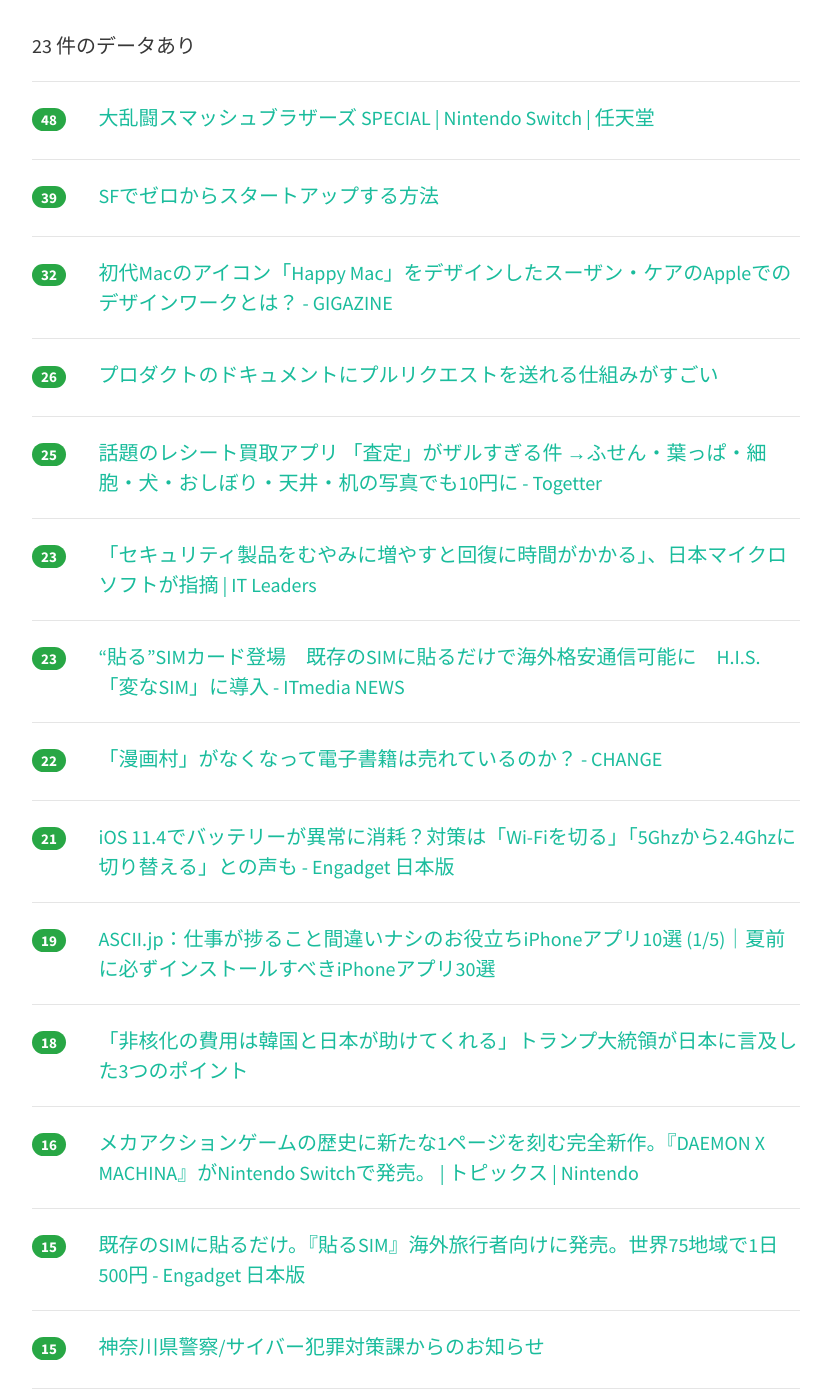
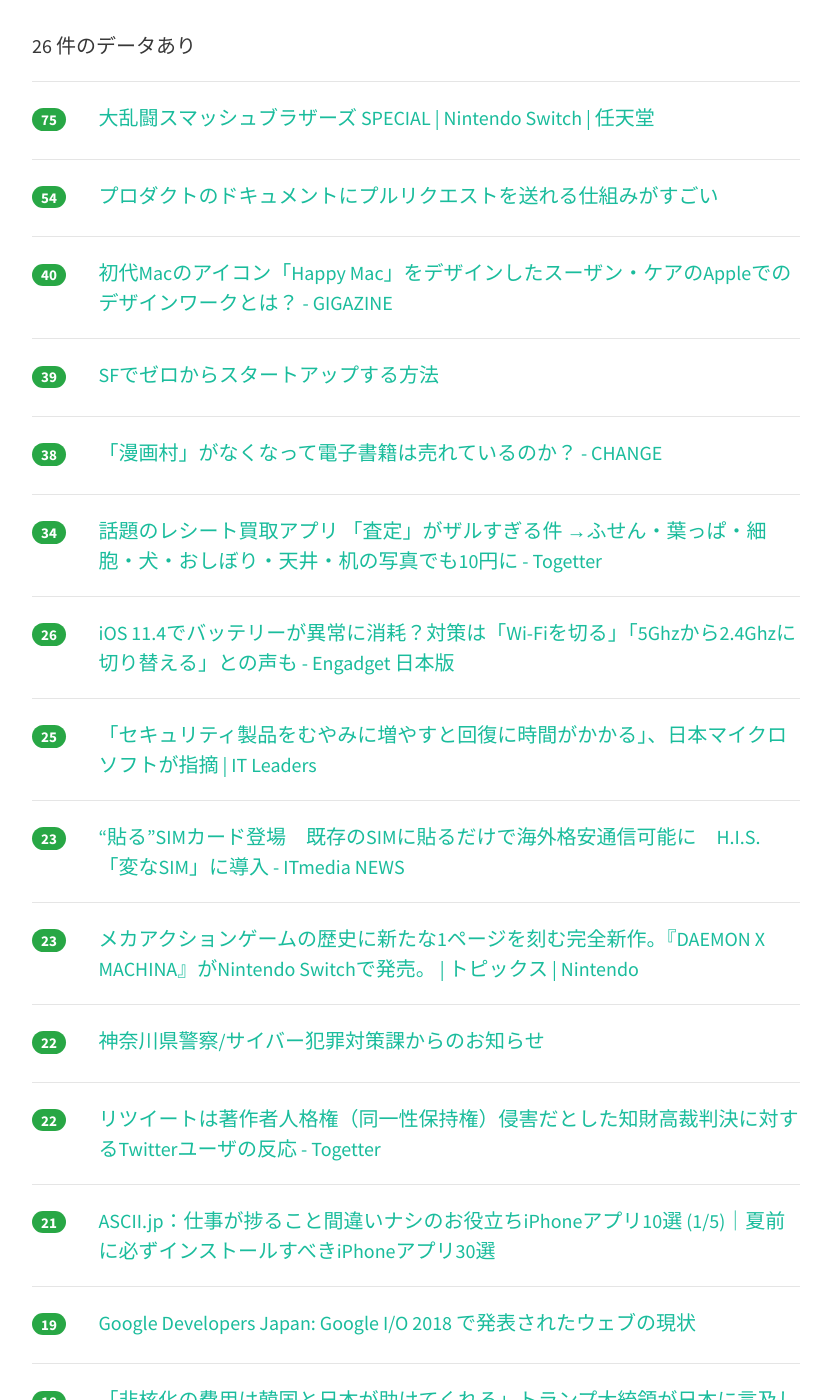
Before and after one commit to yatta47/hatena-matome-site, a Jekyll site: the page built from _posts/2018-06-13-hatena.md, in a window 1280 px wide and 1400 px high, scrolled down 292 px. Shown: the whole window, without its empty margins (224-1055 px from the left). Built offline with Jekyll 4.4.1, drawn with Linux system fonts in a browser that asks for light colours; nearby versions of some CDN libraries; some of the changed text lies outside the part shown.

Commit message:
Updated 2018-06-13

```diff
--- a/_posts/2018-06-13-hatena.md
+++ b/_posts/2018-06-13-hatena.md
@@ -1,14 +1,24 @@
 ---
 layout: post
 title:  "2018-06-13 はてぶIT"
-date:   2018-06-13 09:01:57
+date:   2018-06-13 10:01:25
 tags: [it-hotentry]
 ---
-23 件のデータあり
+26 件のデータあり
 
 <hr><div class="row">
-<div class="col-1"><span class="badge badge-pill badge-success h2">48</span></div>
+<div class="col-1"><span class="badge badge-pill badge-success h2">75</span></div>
 <div class="col-11"><a href='https://www.smashbros.com/ja_JP/index.html' target='_blank'>大乱闘スマッシュブラザーズ SPECIAL | Nintendo Switch | 任天堂</a></div>
+</div>
+<hr>
+<div class="row">
+<div class="col-1"><span class="badge badge-pill badge-success h2">54</span></div>
+<div class="col-11"><a href='https://qiita.com/amay077/items/8823376f307235a7f651' target='_blank'>プロダクトのドキュメントにプルリクエストを送れる仕組みがすごい</a></div>
+</div>
+<hr>
+<div class="row">
+<div class="col-1"><span class="badge badge-pill badge-success h2">40</span></div>
+<div class="col-11"><a href='https://gigazine.net/news/20180612-susan-kare-design-work-for-apple/' target='_blank'>初代Macのアイコン「Happy Mac」をデザインしたスーザン・ケアのAppleでのデザインワークとは？ - GIGAZINE</a></div>
 </div>
 <hr>
 <div class="row">
@@ -17,22 +27,22 @@ tags: [it-hotentry]
 </div>
 <hr>
 <div class="row">
-<div class="col-1"><span class="badge badge-pill badge-success h2">32</span></div>
-<div class="col-11"><a href='https://gigazine.net/news/20180612-susan-kare-design-work-for-apple/' target='_blank'>初代Macのアイコン「Happy Mac」をデザインしたスーザン・ケアのAppleでのデザインワークとは？ - GIGAZINE</a></div>
+<div class="col-1"><span class="badge badge-pill badge-success h2">38</span></div>
+<div class="col-11"><a href='http://www.misokichi.com/chinge/2018/06/post-301.html' target='_blank'>「漫画村」がなくなって電子書籍は売れているのか？ - CHANGE</a></div>
+</div>
+<hr>
+<div class="row">
+<div class="col-1"><span class="badge badge-pill badge-success h2">34</span></div>
+<div class="col-11"><a href='https://togetter.com/li/1236562' target='_blank'>話題のレシート買取アプリ 「査定」がザルすぎる件 →ふせん・葉っぱ・細胞・犬・おしぼり・天井・机の写真でも10円に - Togetter</a></div>
 </div>
 <hr>
 <div class="row">
 <div class="col-1"><span class="badge badge-pill badge-success h2">26</span></div>
-<div class="col-11"><a href='https://qiita.com/amay077/items/8823376f307235a7f651' target='_blank'>プロダクトのドキュメントにプルリクエストを送れる仕組みがすごい</a></div>
+<div class="col-11"><a href='https://japanese.engadget.com/2018/06/12/ios-11-4-wi-fi-5ghz-2-4ghz/' target='_blank'>iOS 11.4でバッテリーが異常に消耗？対策は「Wi-Fiを切る」「5Ghzから2.4Ghzに切り替える」との声も - Engadget 日本版</a></div>
 </div>
 <hr>
 <div class="row">
 <div class="col-1"><span class="badge badge-pill badge-success h2">25</span></div>
-<div class="col-11"><a href='https://togetter.com/li/1236562' target='_blank'>話題のレシート買取アプリ 「査定」がザルすぎる件 →ふせん・葉っぱ・細胞・犬・おしぼり・天井・机の写真でも10円に - Togetter</a></div>
-</div>
-<hr>
-<div class="row">
-<div class="col-1"><span class="badge badge-pill badge-success h2">23</span></div>
 <div class="col-11"><a href='https://it.impressbm.co.jp/articles/-/16234' target='_blank'>「セキュリティ製品をむやみに増やすと回復に時間がかかる」、日本マイクロソフトが指摘 | IT Leaders</a></div>
 </div>
 <hr>
@@ -42,18 +52,28 @@ tags: [it-hotentry]
 </div>
 <hr>
 <div class="row">
+<div class="col-1"><span class="badge badge-pill badge-success h2">23</span></div>
+<div class="col-11"><a href='https://topics.nintendo.co.jp/c/article/05a3b6b7-6869-11e8-b9c0-063b7ac45a6d.html' target='_blank'>メカアクションゲームの歴史に新たな1ページを刻む完全新作。『DAEMON X MACHINA』がNintendo Switchで発売。 | トピックス | Nintendo</a></div>
+</div>
+<hr>
+<div class="row">
 <div class="col-1"><span class="badge badge-pill badge-success h2">22</span></div>
-<div class="col-11"><a href='http://www.misokichi.com/chinge/2018/06/post-301.html' target='_blank'>「漫画村」がなくなって電子書籍は売れているのか？ - CHANGE</a></div>
+<div class="col-11"><a href='https://www.police.pref.kanagawa.jp/mes/mesd7003.htm' target='_blank'>神奈川県警察/サイバー犯罪対策課からのお知らせ</a></div>
+</div>
+<hr>
+<div class="row">
+<div class="col-1"><span class="badge badge-pill badge-success h2">22</span></div>
+<div class="col-11"><a href='https://togetter.com/li/1236554' target='_blank'>リツイートは著作者人格権（同一性保持権）侵害だとした知財高裁判決に対するTwitterユーザの反応 - Togetter</a></div>
 </div>
 <hr>
 <div class="row">
 <div class="col-1"><span class="badge badge-pill badge-success h2">21</span></div>
-<div class="col-11"><a href='https://japanese.engadget.com/2018/06/12/ios-11-4-wi-fi-5ghz-2-4ghz/' target='_blank'>iOS 11.4でバッテリーが異常に消耗？対策は「Wi-Fiを切る」「5Ghzから2.4Ghzに切り替える」との声も - Engadget 日本版</a></div>
+<div class="col-11"><a href='http://ascii.jp/elem/000/001/687/1687813/' target='_blank'>ASCII.jp：仕事が捗ること間違いナシのお役立ちiPhoneアプリ10選 (1/5)｜夏前に必ずインストールすべきiPhoneアプリ30選</a></div>
 </div>
 <hr>
 <div class="row">
 <div class="col-1"><span class="badge badge-pill badge-success h2">19</span></div>
-<div class="col-11"><a href='http://ascii.jp/elem/000/001/687/1687813/' target='_blank'>ASCII.jp：仕事が捗ること間違いナシのお役立ちiPhoneアプリ10選 (1/5)｜夏前に必ずインストールすべきiPhoneアプリ30選</a></div>
+<div class="col-11"><a href='https://developers-jp.googleblog.com/2018/06/the-state-of-web-at-google-io-2018.html?m=1' target='_blank'>Google Developers Japan: Google I/O 2018 で発表されたウェブの現状</a></div>
 </div>
 <hr>
 <div class="row">
@@ -62,18 +82,28 @@ tags: [it-hotentry]
 </div>
 <hr>
 <div class="row">
-<div class="col-1"><span class="badge badge-pill badge-success h2">16</span></div>
-<div class="col-11"><a href='https://topics.nintendo.co.jp/c/article/05a3b6b7-6869-11e8-b9c0-063b7ac45a6d.html' target='_blank'>メカアクションゲームの歴史に新たな1ページを刻む完全新作。『DAEMON X MACHINA』がNintendo Switchで発売。 | トピックス | Nintendo</a></div>
+<div class="col-1"><span class="badge badge-pill badge-success h2">18</span></div>
+<div class="col-11"><a href='https://japanese.engadget.com/2018/06/12/sim-sim-75-1-500/' target='_blank'>既存のSIMに貼るだけ。『貼るSIM』海外旅行者向けに発売。世界75地域で1日500円 - Engadget 日本版</a></div>
+</div>
+<hr>
+<div class="row">
+<div class="col-1"><span class="badge badge-pill badge-success h2">17</span></div>
+<div class="col-11"><a href='http://business.nikkeibp.co.jp/atcl/report/15/226331/061200185/' target='_blank'>から騒ぎに終わった米朝首脳会談：日経ビジネスオンライン</a></div>
 </div>
 <hr>
 <div class="row">
 <div class="col-1"><span class="badge badge-pill badge-success h2">15</span></div>
-<div class="col-11"><a href='https://japanese.engadget.com/2018/06/12/sim-sim-75-1-500/' target='_blank'>既存のSIMに貼るだけ。『貼るSIM』海外旅行者向けに発売。世界75地域で1日500円 - Engadget 日本版</a></div>
+<div class="col-11"><a href='https://japan.cnet.com/article/35120737/' target='_blank'>1枚10円でレシートを買い取る「ONE」、サービスを一時停止--買取数は24.5万枚を突破 - CNET Japan</a></div>
 </div>
 <hr>
 <div class="row">
-<div class="col-1"><span class="badge badge-pill badge-success h2">15</span></div>
-<div class="col-11"><a href='https://www.police.pref.kanagawa.jp/mes/mesd7003.htm' target='_blank'>神奈川県警察/サイバー犯罪対策課からのお知らせ</a></div>
+<div class="col-1"><span class="badge badge-pill badge-success h2">14</span></div>
+<div class="col-11"><a href='https://news.nifty.com/article/sports/soccer/12104-106061/' target='_blank'>【ロシアW杯】本田圭佑が『終戦』直後に電撃引退発表か　『本田通貨』構想との噂も｜ニフティニュース</a></div>
+</div>
+<hr>
+<div class="row">
+<div class="col-1"><span class="badge badge-pill badge-success h2">13</span></div>
+<div class="col-11"><a href='http://www.youtube.com/watch?v=XGYr5KmE40E' target='_blank'>DAEMON X MACHINA E3 2018 出展映像</a></div>
 </div>
 <hr>
 <div class="row">
@@ -82,42 +112,27 @@ tags: [it-hotentry]
 </div>
 <hr>
 <div class="row">
-<div class="col-1"><span class="badge badge-pill badge-success h2">11</span></div>
+<div class="col-1"><span class="badge badge-pill badge-success h2">13</span></div>
+<div class="col-11"><a href='http://bkumagirls.hatenastaff.com/entry/2018/06/12/144009' target='_blank'>B!KUMA サービス終了のお知らせ - B!KUMA ブログ</a></div>
+</div>
+<hr>
+<div class="row">
+<div class="col-1"><span class="badge badge-pill badge-success h2">12</span></div>
 <div class="col-11"><a href='http://twitter.com/ryuryukyu/status/1006009193004847104' target='_blank'>ryuryukyuさんのツイート: "「結婚するまで性交渉を控えるという純潔教育や自己抑制教育が必要」とか文が鮮明に統一された感じの主張してる東京都議会議員の古賀俊昭さんのプロフィール見</a></div>
 </div>
 <hr>
 <div class="row">
-<div class="col-1"><span class="badge badge-pill badge-success h2">11</span></div>
-<div class="col-11"><a href='https://news.nifty.com/article/sports/soccer/12104-106061/' target='_blank'>【ロシアW杯】本田圭佑が『終戦』直後に電撃引退発表か　『本田通貨』構想との噂も｜ニフティニュース</a></div>
-</div>
-<hr>
-<div class="row">
-<div class="col-1"><span class="badge badge-pill badge-success h2">11</span></div>
-<div class="col-11"><a href='http://business.nikkeibp.co.jp/atcl/report/15/226331/061200185/' target='_blank'>から騒ぎに終わった米朝首脳会談：日経ビジネスオンライン</a></div>
-</div>
-<hr>
-<div class="row">
-<div class="col-1"><span class="badge badge-pill badge-success h2">11</span></div>
-<div class="col-11"><a href='http://bkumagirls.hatenastaff.com/entry/2018/06/12/144009' target='_blank'>B!KUMA サービス終了のお知らせ - B!KUMA ブログ</a></div>
+<div class="col-1"><span class="badge badge-pill badge-success h2">12</span></div>
+<div class="col-11"><a href='https://qiita.com/terrierscript/items/a9826bc58d550d1b2764' target='_blank'>素のJavaScriptプロジェクトにtsconfig.jsonを置いといてVSCodeの便利さを享受する</a></div>
 </div>
 <hr>
 <div class="row">
 <div class="col-1"><span class="badge badge-pill badge-success h2">9</span></div>
-<div class="col-11"><a href='https://togetter.com/li/1236554' target='_blank'>リツイートは著作者人格権（同一性保持権）侵害だとした知財高裁判決に対するTwitterユーザの反応 - Togetter</a></div>
+<div class="col-11"><a href='http://b.hatena.ne.jp/entry/s/www.asahi.com/articles/ASL6D4J2VL6DUHBI02J.html' target='_blank'>はてなブックマーク - 【速報中】トランプ氏、非核化費用「韓国と日本が払う」：朝日新聞デジタル</a></div>
 </div>
 <hr>
 <div class="row">
-<div class="col-1"><span class="badge badge-pill badge-success h2">8</span></div>
+<div class="col-1"><span class="badge badge-pill badge-success h2">9</span></div>
 <div class="col-11"><a href='http://birthofblues.livedoor.biz/archives/51686582.html' target='_blank'>津田大介ポリコレ警察署長「RADが国威発揚」野田洋次郎「すみませんでした」ウルフルケイスケ「謝る必要ない」アジカン後藤「僕らは釣り餌。切り取られ利用される」:Birth of Blues</a></div>
 </div>
 <hr>
-<div class="row">
-<div class="col-1"><span class="badge badge-pill badge-success h2">8</span></div>
-<div class="col-11"><a href='https://japan.cnet.com/article/35120737/' target='_blank'>1枚10円でレシートを買い取る「ONE」、サービスを一時停止--買取数は24.5万枚を突破 - CNET Japan</a></div>
-</div>
-<hr>
-<div class="row">
-<div class="col-1"><span class="badge badge-pill badge-success h2">7</span></div>
-<div class="col-11"><a href='http://b.hatena.ne.jp/entry/s/www.asahi.com/articles/ASL6D4J2VL6DUHBI02J.html' target='_blank'>はてなブックマーク - 【速報中】トランプ氏、非核化費用「韓国と日本が払う」：朝日新聞デジタル</a></div>
-</div>
-<hr>
```
